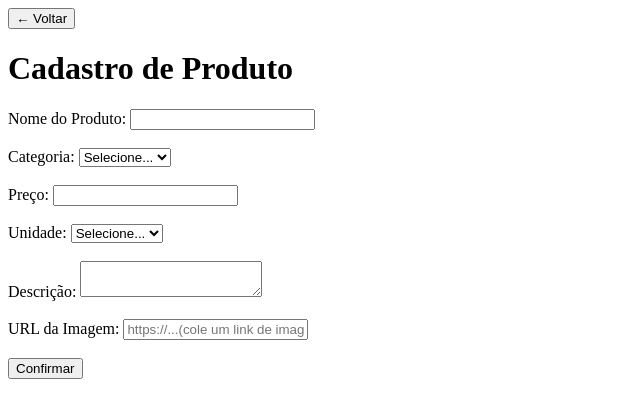
After one commit to ricardohirano/projetoFeirante, a Flask app: page /produto/form in a window 1280 px wide. The commit adds this page. Shown: the top 418 px of the page, without its empty margins (0-640 px from the left). Run offline with Flask 3, Linux system fonts and the light colour scheme; the visitor is signed in with stand-in values (Sample User, id 1).

Commit message:
realizado a rota de produtos

```diff
--- /dev/null
+++ b/database/produto.py
@@ -0,0 +1,56 @@
+PRODUTOS = [
+    {
+        "id": 1,
+        "usuario_id": 1,
+        "nome": "Alface Crespa",
+        "preco": "2,50",
+        "unidade": "un",
+        "categoria": "verduras",
+        "descricao": "Alface fresquinha colhida hoje.",
+        "imagem_url": "https://upload.wikimedia.org/wikipedia/commons/thumb/7/7b/Lactuca_sativa_%27Ashbrook%27.jpg/640px-Lactuca_sativa_%27Ashbrook%27.jpg"
+    },
+    {
+        "id": 2,
+        "usuario_id": 1,
+        "nome": "Beterraba",
+        "preco": "3,00",
+        "unidade": "kg",
+        "categoria": "legumes",
+        "descricao": "Beterraba orgânica.",
+        "imagem_url": "https://upload.wikimedia.org/wikipedia/commons/thumb/2/21/Beets-Bundle.jpg/640px-Beets-Bundle.jpg"
+    },
+    {
+        "id": 3,
+        "usuario_id": 1,
+        "nome": "Banana Prata",
+        "preco": "5,00",
+        "unidade": "penca",
+        "categoria": "frutas",
+        "descricao": "Penca de banana prata madura.",
+        "imagem_url": "https://upload.wikimedia.org/wikipedia/commons/thumb/8/8a/Banana-Single.jpg/1024px-Banana-Single.jpg"
+    },
+    {
+        "id": 4,
+        "usuario_id": 1,
+        "nome": "Filé de Tilápia",
+        "preco": "25,00",
+        "unidade": "kg",
+        "categoria": "peixes",
+        "descricao": "Filé de tilápia fresco, sem espinhos.",
+        "imagem_url": "https://upload.wikimedia.org/wikipedia/commons/thumb/3/3d/Cardona%2CRizalFishPortjf5152_08.JPG/640px-Cardona%2CRizalFishPortjf5152_08.JPG"
+    },
+    {
+        "id": 5,
+        "usuario_id": 1,
+        "nome": "Mel Silvestre",
+        "preco": "15,00",
+        "unidade": "un",
+        "categoria": "outros",
+        "descricao": "Pote de 500g de mel silvestre puro.",
+        "imagem_url": "https://upload.wikimedia.org/wikipedia/commons/thumb/3/35/%D0%92%D1%8B%D1%81%D0%BE%D0%BA%D0%BE%D0%B3%D0%BE%D1%80%D0%BD%D1%8B%D0%B9_%D0%BC%D1%91%D0%B4.jpg/640px-%D0%92%D1%8B%D1%81%D0%BE%D0%BA%D0%BE%D0%B3%D0%BE%D1%80%D0%BD%D1%8B%D0%B9_%D0%BC%D1%91%D0%B4.jpg"
+    }
+]
+
+
+CATEGORIAS = ["frutas", "verduras", "legumes", "peixes", "outros"]
+UNIDADES = ["un", "kg", "maco", "penca", "duzia", "bandeja", "pacote", "litro"]
--- a/main.py
+++ b/main.py
@@ -1,13 +1,14 @@
 from flask import Flask, url_for, render_template
 from routes.home import home_route
 from routes.usuario import usuario_route
+from routes.produto import produto_route
 #Inicilaização
 app =  Flask(__name__)
 app.secret_key = "qualquer-string-secreta-aqui"
 #Rotas
 app.register_blueprint(home_route)
 app.register_blueprint(usuario_route, url_prefix='/usuario')
-
+app.register_blueprint(produto_route, url_prefix='/produto')
 
 #Execução
 
--- /dev/null
+++ b/routes/produto.py
@@ -0,0 +1,136 @@
+from flask import Blueprint, render_template, request, redirect, url_for, flash, session, abort
+from database.produto import PRODUTOS, CATEGORIAS, UNIDADES
+from routes.usuario import buscar_usuario_por_id
+
+produto_route = Blueprint('produto', __name__, url_prefix='/produto')
+@produto_route.route('/')
+def lista_produtos():
+    if 'usuario_id' not in session:
+        flash("Voce precisa estar logado.", "error")
+        return redirect(url_for("home.login_feirante"))
+
+    id_logado = session['usuario_id']
+
+    produtos_do_usuario = []
+    for p in PRODUTOS:
+        if p.get('usuario_id') == id_logado:
+            produtos_do_usuario.append(p)
+
+    produtos_agrupados = {}
+    for cat in CATEGORIAS:
+        produtos_desta_categoria = []
+        for p in produtos_do_usuario:
+            if p.get('categoria') == cat:
+                produtos_desta_categoria.append(p)
+
+        if produtos_desta_categoria:
+            produtos_agrupados[cat] = produtos_desta_categoria
+
+    links_sidenav = [
+        {"url": url_for('home.painel_usuario'), "titulo": "Inicial", "ativo": False},
+        {"url": "#", "titulo": "Feiras", "ativo": False},
+        {"url": url_for('produto.lista_produtos'), "titulo": "Produtos", "ativo": True},
+        {"url": url_for('home.dados_usuarios'), "titulo": "Dados Usuarios", "ativo": False}
+    ]
+
+    return render_template(
+        "lista_produtos.html",
+        produtos_agrupados=produtos_agrupados,
+        menu=links_sidenav
+    )
+
+# Rota Formulário (para Criar ou Editar) ---
+
+@produto_route.route('/form', defaults={'produto_id': None}, methods=["GET"])
+@produto_route.route('/form/<int:produto_id>', methods=["GET"])
+def form_produto(produto_id):
+    if 'usuario_id' not in session:
+        flash("Você precisa estar logado", "error")
+        return redirect(url_for("home.login_feirante"))
+    id_logado = session['usuario_id']
+
+    if produto_id:
+        produto = next((p for p in PRODUTOS if p['id'] == produto_id), None)
+        if not produto or produto['usuario_id'] != id_logado:
+            flash("Produto não encontrado.", "error")
+            return redirect(url_for('produto.lista_produtos'))
+
+        page_title = "Editar Produto"
+    else:
+        produto = {}
+        page_title = "Cadastro de Produto"
+
+    return render_template(
+        "form_produto.html",
+        page_title=page_title,
+        produto=produto,
+        categorias=CATEGORIAS,
+        unidades=UNIDADES
+        )
+
+#Rota Processar o Formulário
+@produto_route.route('/form', defaults={'produto_id': None}, methods=["POST"])
+@produto_route.route('/form/<int:produto_id>', methods=["POST"])
+def processar_form_produto(produto_id):
+    if 'usuario_id' not in session:
+        return redirect(url_for("home.login_feirante"))
+
+    id_logado = session['usuario_id']
+
+    #COLETA DE DADOS DO FORM
+    nome = request.form.get("nome")
+    preco = request.form.get("preco")
+    categoria = request.form.get("categoria")
+    unidade = request.form.get("unidade")
+    descricao = request.form.get("descricao")
+    imagem_url = request.form.get("imagem_url")
+
+    if produto_id:
+        produto = next((p for p in PRODUTOS if p['id'] == produto_id), None)
+        if not produto or produto['usuario_id'] != id_logado:
+            abort(404)
+
+        produto['nome'] = nome
+        produto['preco'] = preco
+        produto['categoria'] = categoria
+        produto['unidade'] = unidade
+        produto['descricao'] = descricao
+        produto['imagem_url'] = imagem_url
+
+        flash("Produto atualizado com sucesso!", "success")
+    else:
+        ultimo_id = PRODUTOS[-1]["id"] if PRODUTOS else 0
+        novo_id = ultimo_id + 1
+
+        novo_produto = {
+            "id": novo_id,
+            "usuario_id": id_logado,
+            "nome": nome,
+            "preco": preco,
+            "unidade": unidade,
+            "categoria": categoria,
+            "descricao": descricao,
+            "imagem_url": imagem_url
+        }
+        PRODUTOS.append(novo_produto)
+        flash("Produto cadastrado com sucesso!", "success")
+
+    return redirect(url_for('produto.lista_produtos'))
+
+
+@produto_route.route('/delete/<int:produto_id>', methods=["POST"])
+def deletar_produto(produto_id):
+    if 'usuario_id' not in session:
+        return redirect(url_for("home.login_feirante"))
+
+    id_logado = session['usuario_id']
+
+    produto = next((p for p in PRODUTOS if p['id'] == produto_id), None)
+
+    if not produto or produto['usuario_id'] != id_logado:
+        flash("Erro ao deletar produto.", "error")
+    else:
+        PRODUTOS.remove(produto)
+        flash("Produto deletado com sucesso.", "success")
+
+    return redirect(url_for('produto.lista_produtos'))
--- a/static/style.css
+++ b/static/style.css
@@ -0,0 +1,18 @@
+.container-produtos {
+    display: flex;
+    flex-wrap: wrap;
+}
+.card-produto {
+    border: 1px solid #ccc;
+    border-radius: 8px;
+    padding: 10px;
+    margin: 10px;
+    text-align: center;
+    width: 150px;
+}
+.card-produto img {
+    width: 100%;
+    height: 100px;
+    object-fit: cover;
+    border-radius: 4px;
+}
--- /dev/null
+++ b/templates/form_produto.html
@@ -0,0 +1,80 @@
+<!DOCTYPE html>
+<html lang="pt-br">
+<head>
+    <meta charset="UTF-8">
+    <meta name="viewport" content="width=device-width, initial-scale=1.0">
+    <title>{{ page_title }}</title>
+    <link rel="stylesheet" href="{{ url_for('static', filename='style.css') }}">
+
+    {% with messages = get_flashed_messages() %}
+        {% if messages %}
+            <script>
+                window.onload = function() {
+                    {% for message in messages %}
+                        alert("{{ message|e }}");
+                    {% endfor %}
+                };
+            </script>
+        {% endif %}
+    {% endwith %}
+</head>
+<body>
+    <a href="{{ url_for('produto.lista_produtos') }}"><button type="button">← Voltar</button></a>
+
+    <h1>{{ page_title }}</h1>
+
+    <form action="{{ url_for('produto.processar_form_produto', produto_id=produto.id) if produto.id else url_for('produto.processar_form_produto') }}" method="POST" >
+
+        <div>
+            <label>Nome do Produto:</label>
+            <input type="text" name="nome" value="{{ produto.get('nome', '') }}" required>
+        </div>
+        <br>
+        <div>
+            <label>Categoria:</label>
+            <select name="categoria" required>
+                <option value="">Selecione...</option>
+                {% for cat in categorias %}
+                    <option value="{{ cat }}" {{ 'selected' if produto.get('categoria') == cat else '' }}> {{ cat|capitalize }}</option>
+                {% endfor %}
+            </select>
+        </div>
+        <br>
+        <div>
+            <label>Preço:</label>
+            <input type="text" name="preco" value="{{ produto.get('preco', '') }}" required>
+        </div>
+        <br>
+        <div>
+            <label>Unidade:</label>
+            <select name="unidade" required>
+                <option value="">Selecione...</option>
+                {% for un in unidades %}
+                    <option value="{{ un }}" {{ 'selected' if produto.get('unidade') == un else '' }}> {{ un }} </option>
+                {% endfor %}
+            </select>
+        </div>
+        <br>
+        <div>
+            <label>Descrição:</label>
+            <textarea name="descricao">{{ produto.get('descricao', '') }}</textarea>
+        </div>
+        <br>
+        <div>
+            <label>URL da Imagem:</label>
+            <input type="text" name="imagem_url" value="{{ produto.get('imagem_url', '') }}" placeholder="https://...(cole um link de imagem)"
+            >
+        </div>
+        <br>
+
+        <button type="submit">Confirmar</button>
+    </form>
+    {% if produto.id %}
+        <hr>
+        <form action="{{ url_for('produto.deletar_produto', produto_id=produto.id) }}" method="POST">
+            <button type="submit" onclick="return confirm('Tem certeza que deseja deletar {{ produto.nome }}?');"> Deletar Produto</button>
+        </form>
+    {% endif %}
+
+</body>
+</html>
--- a/templates/listaUsuarios.html
+++ b/templates/listaUsuarios.html
@@ -47,7 +47,7 @@
         method: "PUT",
         headers: { "Content-Type": "application/json" },
         body: JSON.stringify({ nome, email, tipo }),
-      });
+      })
 
       if (resp.ok) {
         const html = await resp.text();
```
Also changed, not shown: routes/home.py (+6 -8 lines), routes/usuario.py (+12 -13 lines), templates/_usuario_row.html (+10 -15 lines), templates/lista_produtos.html (added, +63 -0 lines).
